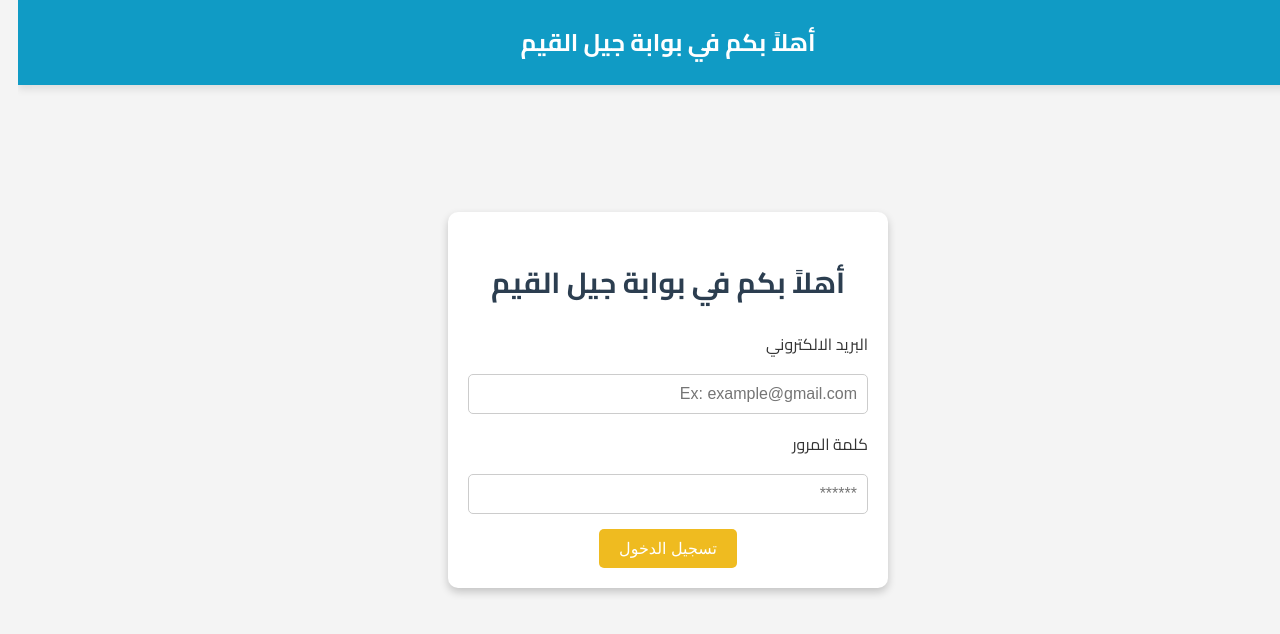
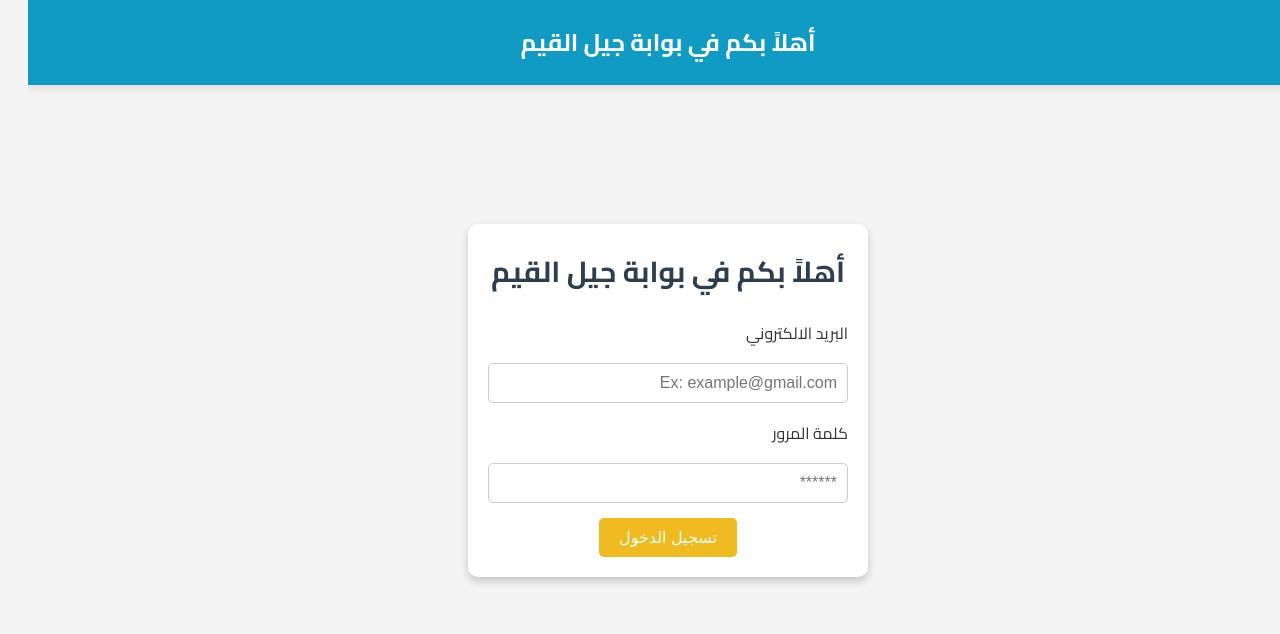
Before and after one commit to darkking112/qyiam-gen-client, a React (Create React App) app: page / in a window 1280 px wide. Shown: the top 634 px of the page. Built offline with nearby package versions, Linux system fonts and the light colour scheme.

Commit message:
finished css styles

```diff
--- a/src/CSS/header.css
+++ b/src/CSS/header.css
@@ -8,7 +8,7 @@
   align-items: center;
   padding: 10px;
   box-shadow: 0 4px 8px rgba(0, 0, 0, 0.1);
-  position: absolute;
+  position: fixed;
   top: 0;
 }
 
--- a/src/CSS/student.css
+++ b/src/CSS/student.css
@@ -65,7 +65,9 @@ html {
 .dialog-overlay {
   position: fixed;
   top: 0;
+  right: 0;
   left: 0;
+  bottom: 0;
   width: 100%;
   height: 100%;
   background-color: rgba(0, 0, 0, 0.5);
--- a/src/index.css
+++ b/src/index.css
@@ -1,3 +1,9 @@
+* {
+  box-sizing: border-box;
+  margin: 0;
+  padding: 0;
+}
+
 body {
   margin: 0;
   padding: 0;
```
